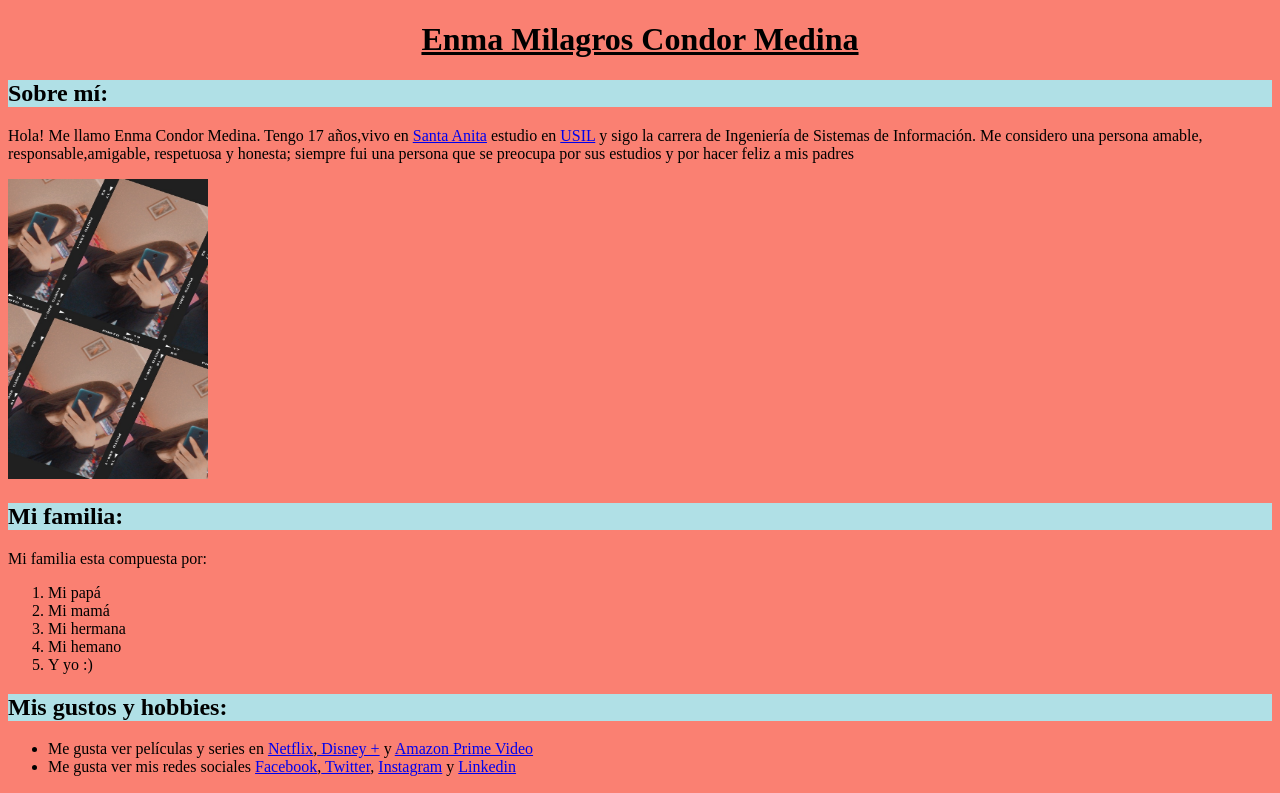
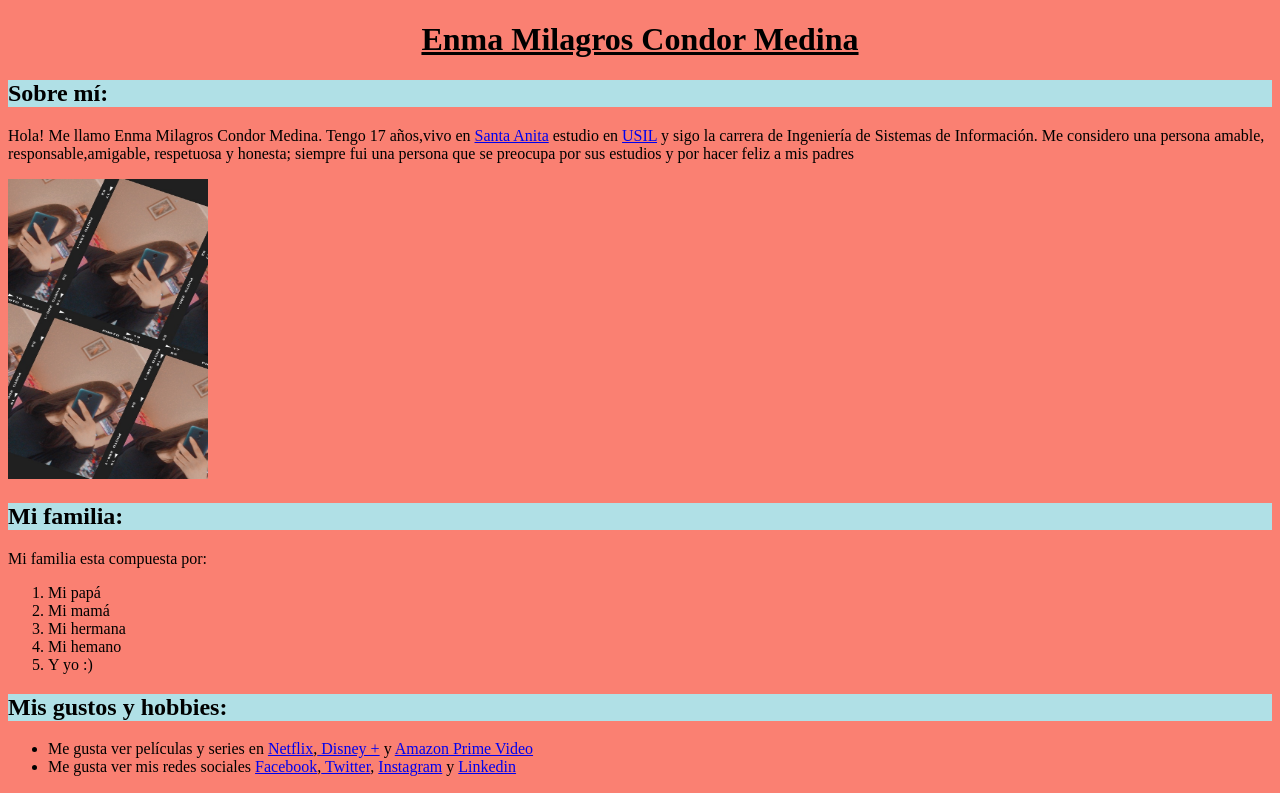
Before and after one commit to Enmaaaaaa/paginaweb, a plain HTML site: page index.html in a window 1280 px wide. Shown: the top 793 px of the page. Drawn offline with Linux system fonts and the light colour scheme.

Commit message:
Update index.html

```diff
--- a/index.html
+++ b/index.html
@@ -8,7 +8,7 @@
       <body style="background-color:Salmon;">
         <h1 align="center"><u>Enma Milagros Condor Medina</u></h1>
         <h2 style="background-color:powderblue;">Sobre mí:</h2>
-        <p> Hola! Me llamo Enma Condor Medina. Tengo 17 años,vivo en <a href= "https://www.munisantanita.gob.pe/" target="_blank" rel="noopener noreferrer"> Santa Anita</a> estudio en <a href="https://www.usil.edu.pe/" target="_blank" rel="noopener noreferrer"> USIL</a> y sigo la carrera de  Ingeniería de Sistemas de Información. Me considero una persona amable, responsable,amigable, respetuosa y honesta; siempre fui una persona que se preocupa por sus estudios y por hacer feliz a mis padres</p>
+        <p> Hola! Me llamo Enma Milagros Condor Medina. Tengo 17 años,vivo en <a href= "https://www.munisantanita.gob.pe/" target="_blank" rel="noopener noreferrer"> Santa Anita</a> estudio en <a href="https://www.usil.edu.pe/" target="_blank" rel="noopener noreferrer"> USIL</a> y sigo la carrera de  Ingeniería de Sistemas de Información. Me considero una persona amable, responsable,amigable, respetuosa y honesta; siempre fui una persona que se preocupa por sus estudios y por hacer feliz a mis padres</p>
          <img src="111.jpeg" width="200" height="300">
         <h2 style="background-color:powderblue;">Mi familia:</h2>
           <p> Mi familia esta compuesta por:</p>
```
